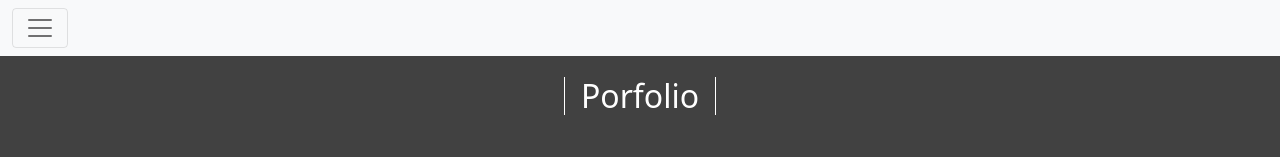
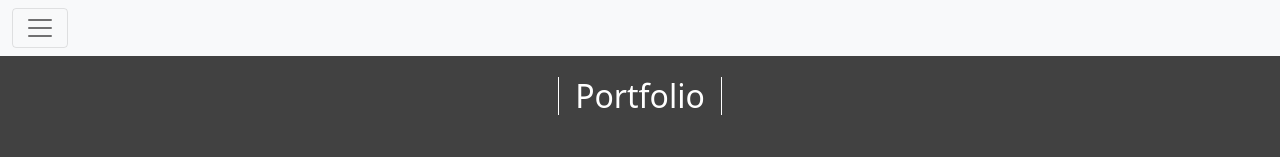
Before and after one commit to jcastillo9/react-portfolio, a React (Create React App) app: page /portfolio in a window 1280 px wide. Shown: the top 157 px of the page. Built offline with nearby package versions, Linux system fonts and the light colour scheme.

Commit message:
got images on page for portfolio page

```diff
--- a/src/components/portfolio/Portfolio.js
+++ b/src/components/portfolio/Portfolio.js
@@ -1,4 +1,5 @@
 import projects from '../../data/portfolioData'
+import portfolioData from '../../data/portfolioData'
 
 export default function Portfolio(){
     const portfolioData = projects.map((project, index) => {
@@ -17,7 +18,7 @@ export default function Portfolio(){
     return (
         <div className="projects" id="projects">
         <div className="header">
-            <h2>Porfolio</h2>
+            <h2>Portfolio</h2>
             {portfolioData}
         </div>
         </div>
--- a/src/data/portfolioData.js
+++ b/src/data/portfolioData.js
@@ -1,26 +1,24 @@
-import unPuffd from '../assets/images/unpuffd.png'
-import goodFood from '../assets/images/foodweather.png'
-import workDay from '../assets/images/workdayschedule.png'
-import teamPro from '../assets/images/teamgenerator.png'
+import unpuffd from '../assets/images/unpuffd.png'
+import goodfood from '../assets/images/foodweather.png'
+import workday from '../assets/images/workdayschedule.png'
+import teampro from '../assets/images/teamgenerator.png'
 
 const unpuffdSrc = 'https://github.com/coding-p2-g2/unpuffd'
 const goodSrc = 'https://seasons-of-food.github.io/whats-your-food-temp/'
-const gitHub =  'https://jcastillo9.github.io/'
-const workdaySrc = gitHub + 'day-planner/'
+const workdaySrc = 'https://jcastillo9.github.io/day-planner/'
 const teamSrc = 'https://watch.screencastify.com/v/M9IKMtFT8ukbXe7pcuZ0'
 const unpuffdGh = 'https://github.com/coding-p2-g2/unpuffd.git'
 const goodGh = 'https://github.com/seasons-of-food/whats-your-food-temp.git'
-const gitRepo = 'https://github.com/jcastillo9/'
-const workdayGh = gitRepo + 'day-planner.git'
-const teamGh = gitRepo + 'team-profile-generator.git'
+const workdayGh = 'https://github.com/jcastillo9/day-planner.git'
+const teamGh = 'https://github.com/jcastillo9/team-profile-generator.git'
 
 const projects = [
-    {id: 1, title: 'UnPuffd', imageSrc: {unPuffd}, livePage: {unpuffdSrc}, repo: {unpuffdGh} },
-    {id: 2, title: 'Good Weather, Good Food, and Good Mood', imageSrc: {goodFood}, livePage: {goodSrc}, repo: {goodGh} },
-    {id: 3, title: 'Work Day Planner', imageSrc: {workDay}, livePage: {workdaySrc}, repo: {workdayGh} },
-    {id: 4, title: 'Team Profile Generator', imageSrc: {teamPro}, livePage: {teamSrc}, repo: {teamGh} },
-    // {id: 5, title: 'UnPuffd', imageSrc: {unPuffd}, livePage: {unpuffdSrc}, repo: {unpuffdGh} },
-    // {id: 6, title: 'UnPuffd', imageSrc: {unPuffd}, livePage: {unpuffdSrc}, repo: {unpuffdGh} },
+   {id: 1, title: 'UnPuffd', imageSrc: unpuffd, livePage: unpuffdSrc, repo: unpuffdGh },
+   {id: 2, title: 'Good Weather, Good Food, and Good Mood', imageSrc: goodfood, livePage: goodSrc, repo: goodGh },
+   {id: 3, title: 'Work Day Planner', imageSrc: workday, livePage: workdaySrc, repo: workdayGh },
+   {id: 4, title: 'Team Profile Generator', imageSrc: teampro, livePage: teamSrc, repo: teamGh },
+    // id: 5, title: 'UnPuffd', imageSrc: unPuffd}, livePage: unpuffdSrc}, repo: unpuffdGh} },
+    // id: 6, title: 'UnPuffd', imageSrc: unPuffd}, livePage: unpuffdSrc}, repo: unpuffdGh} },
 ]
 
 export default projects;
```
